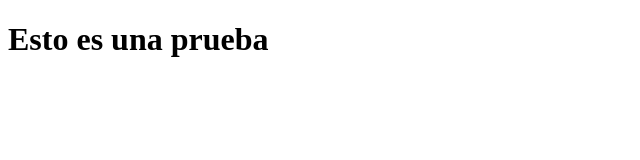
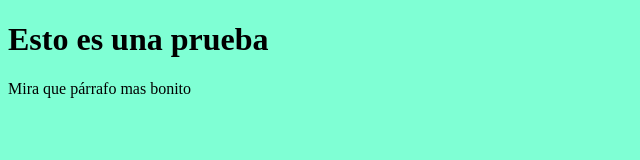
Before and after one commit to carlosmunioz99/cursoGIT, a plain HTML site: page index.html in a window 1280 px wide. Shown: the whole page, without its empty margins (0-640 px from the left). Drawn offline with Linux system fonts and the light colour scheme.

Commit message:
Modificamos estilo y añadimos un parrafo

```diff
--- a/index.html
+++ b/index.html
@@ -3,10 +3,11 @@
 <head>
     <meta charset="UTF-8">
     <meta name="viewport" content="width=device-width, initial-scale=1.0">
-
+    <link href="style/style.css" rel="stylesheet" type="text/css">
     <title>Document</title>
 </head>
 <body>
     <h1>Esto es una prueba</h1>
+    <p>Mira que párrafo mas bonito</p>
 </body>
 </html>
--- a/style/style.css
+++ b/style/style.css
@@ -1,4 +1,4 @@
 body
 {
-
+    background-color: aquamarine;
 }
```
